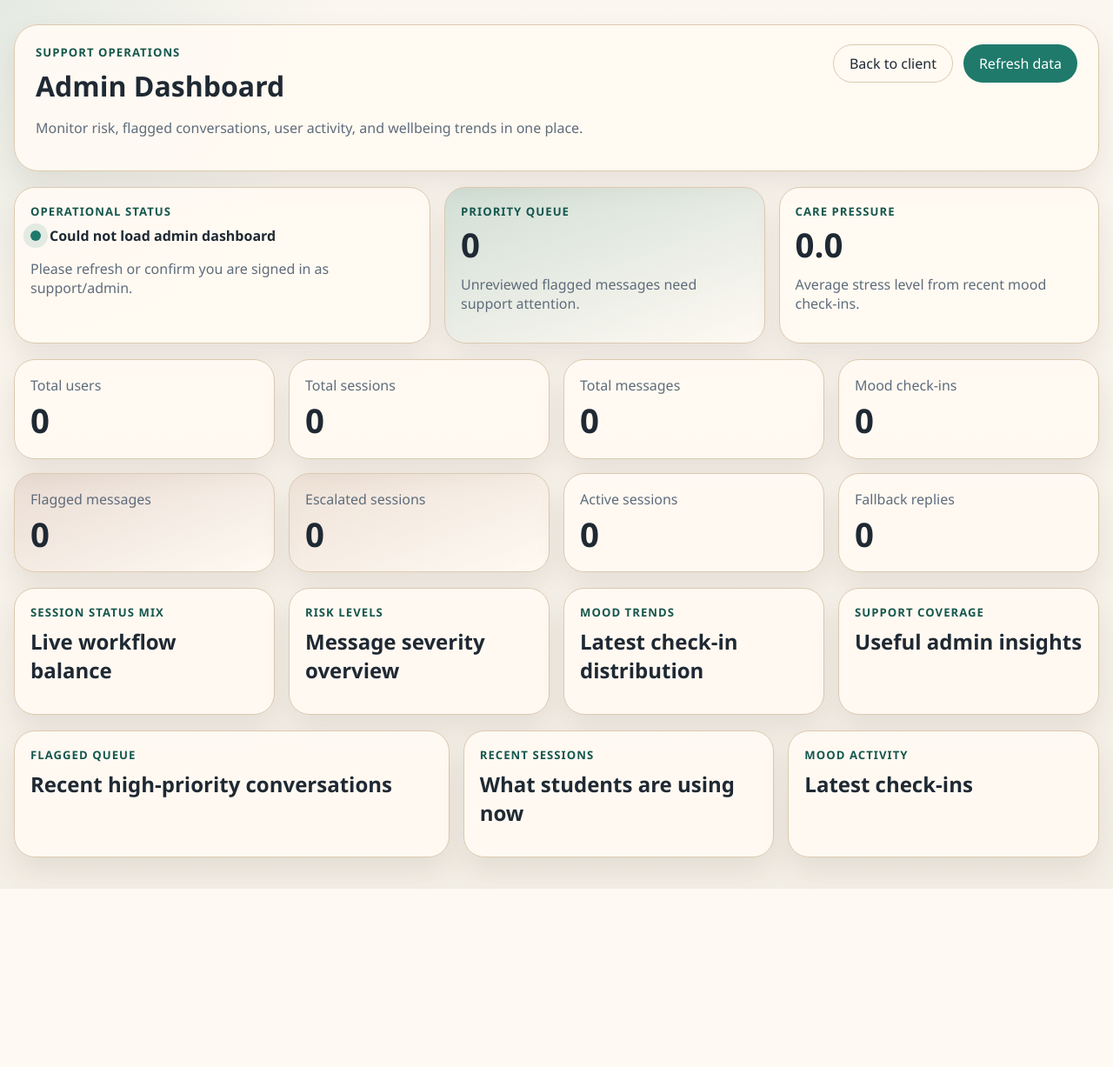
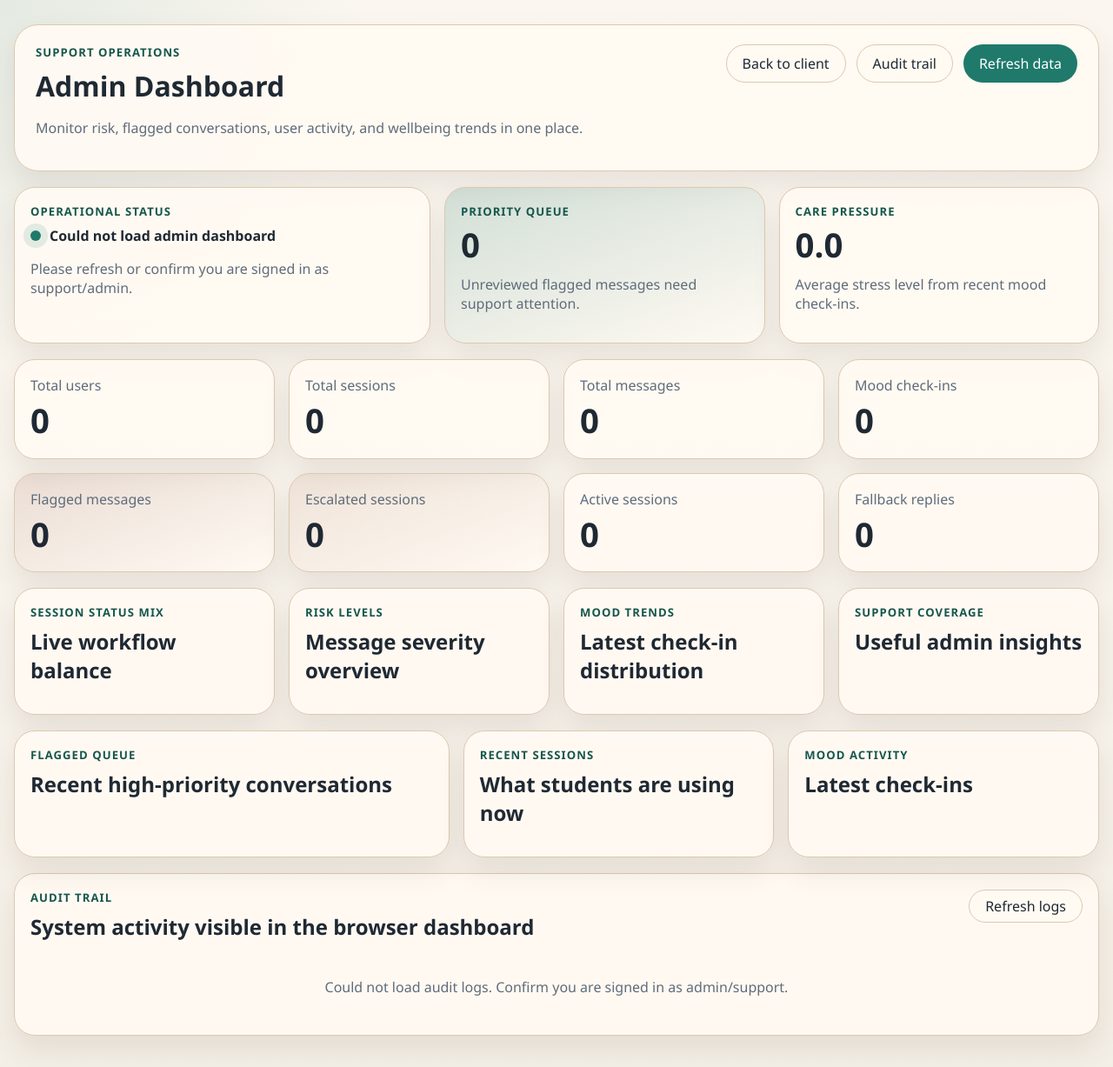
Before and after one commit to nomfundo3/Mental_health_system, a Django app: page /admin-support/ in a window 1280 px wide. Shown: the whole page at 87% size. Before the commit the page ends 1022 px from the top, so only its background shows below. Run offline with Django 5.2, Linux system fonts and the light colour scheme; a user stored in the database is signed in; data comes from the database, SQL or seed files in the repository; both versions use the stored data as it was after the commit; data that the repository does not hold is empty.

Commit message:
admin dashboard

```diff
--- a/mental_health_chatbot/backend/apps/admin_panel/views.py
+++ b/mental_health_chatbot/backend/apps/admin_panel/views.py
@@ -1,5 +1,7 @@
 from django.contrib.auth import get_user_model
+from django.contrib.auth.decorators import login_required
 from django.db.models import Avg, Count
+from django.core.exceptions import PermissionDenied
 from django.shortcuts import render
 
 from rest_framework.permissions import IsAuthenticated
@@ -69,7 +71,11 @@ class AuditLogsView(APIView):
         return Response({"audit_logs": data})
 
 
+@login_required
 def audit_logs_page(request):
+    if not (request.user.is_staff or getattr(request.user, "role", "") in {"admin", "support"}):
+        raise PermissionDenied("You do not have permission to access audit logs.")
+
     logs = ChatMessage.objects.select_related(
         "session",
         "session__user"
--- a/mental_health_chatbot/backend/config/urls.py
+++ b/mental_health_chatbot/backend/config/urls.py
@@ -1,10 +1,9 @@
-from django.contrib import admin
 from django.contrib.auth.decorators import login_required
 from django.core.exceptions import PermissionDenied
 from django.views.decorators.csrf import ensure_csrf_cookie
 from django.shortcuts import render
 from django.urls import include, path
-from django.views.decorators.csrf import ensure_csrf_cookie
+from django.views.generic import RedirectView
 
 
 @ensure_csrf_cookie
@@ -22,7 +21,7 @@ def admin_support(request):
 urlpatterns = [
     path("", home, name="home"),
     path("admin-support/", admin_support, name="admin-support"),
-    path("admin/", admin.site.urls),
+    path("admin/", RedirectView.as_view(url="/admin-support/", permanent=False)),
     path("api/users/", include("apps.users.urls")),
     path("api/chat/", include("apps.chat.urls")),
     path("api/recommendations/", include("apps.recommendations.urls")),
--- a/mental_health_chatbot/backend/static/css/admin_support.css
+++ b/mental_health_chatbot/backend/static/css/admin_support.css
@@ -98,16 +98,21 @@ a {
     cursor: pointer;
 }
 
+.secondary-link {
+    border: 1px solid var(--line);
+    color: var(--ink);
+    background: rgba(255, 250, 243, 0.96);
+}
+
 .primary-button {
     border: none;
     background: var(--accent);
     color: white;
 }
 
-.secondary-link {
-    border: 1px solid var(--line);
-    color: var(--ink);
-    background: rgba(255, 250, 243, 0.96);
+.compact-button {
+    min-height: 38px;
+    border-radius: 999px;
 }
 
 .hero-grid,
@@ -192,7 +197,8 @@ a {
 .breakdown-list,
 .insight-list,
 .queue-list,
-.stack-list {
+.stack-list,
+.audit-list {
     display: grid;
     gap: 12px;
 }
@@ -200,7 +206,8 @@ a {
 .breakdown-row,
 .insight-item,
 .queue-item,
-.stack-item {
+.stack-item,
+.audit-item {
     background: var(--panel-strong);
     border: 1px solid rgba(220, 201, 175, 0.72);
     border-radius: 18px;
@@ -247,7 +254,8 @@ a {
 }
 
 .queue-head,
-.stack-head {
+.stack-head,
+.audit-head {
     display: flex;
     align-items: center;
     justify-content: space-between;
@@ -256,12 +264,17 @@ a {
 }
 
 .queue-meta,
-.stack-meta {
+.stack-meta,
+.audit-meta {
     font-size: 0.9rem;
 }
 
 .wide-card {
     min-height: 100%;
+}
+
+.audit-section {
+    margin-top: 18px;
 }
 
 .empty-card {
--- a/mental_health_chatbot/backend/static/js/admin_support.js
+++ b/mental_health_chatbot/backend/static/js/admin_support.js
@@ -1,4 +1,6 @@
 const refreshButton = document.getElementById("refresh-dashboard");
+const showAuditLogsButton = document.getElementById("show-audit-logs");
+const refreshAuditLogsButton = document.getElementById("refresh-audit-logs");
 const dashboardHealth = document.getElementById("dashboard-health");
 const dashboardUpdated = document.getElementById("dashboard-updated");
 
@@ -21,6 +23,8 @@ const insightList = document.getElementById("insight-list");
 const flaggedQueue = document.getElementById("flagged-queue");
 const recentSessions = document.getElementById("recent-sessions");
 const recentCheckins = document.getElementById("recent-checkins");
+const auditSection = document.getElementById("audit-section");
+const auditLogList = document.getElementById("audit-log-list");
 
 function formatDate(value) {
     if (!value) {
@@ -37,6 +41,15 @@ function toTitleCase(value) {
     return value
         .replace(/_/g, " ")
         .replace(/\b\w/g, (letter) => letter.toUpperCase());
+}
+
+function escapeHtml(value = "") {
+    return String(value)
+        .replace(/&/g, "&amp;")
+        .replace(/</g, "&lt;")
+        .replace(/>/g, "&gt;")
+        .replace(/"/g, "&quot;")
+        .replace(/'/g, "&#39;");
 }
 
 function renderBreakdown(container, data) {
@@ -143,6 +156,29 @@ function renderRecentCheckins(items) {
     `).join("");
 }
 
+function renderAuditLogs(items) {
+    if (!items.length) {
+        auditLogList.innerHTML = '<div class="empty-card">No audit activity has been recorded yet.</div>';
+        return;
+    }
+
+    auditLogList.innerHTML = items.map((item) => `
+        <article class="audit-item">
+            <div class="audit-head">
+                <div>
+                    <strong>${escapeHtml(item.username)} | ${escapeHtml(item.session_title)}</strong>
+                    <div class="audit-meta">${formatDate(item.created_at)} | Session #${item.session_id} | ${escapeHtml(item.role)}</div>
+                </div>
+                <span class="queue-risk ${escapeHtml(item.risk_level)}">${escapeHtml(item.risk_level.toUpperCase())}</span>
+            </div>
+            <p>${escapeHtml(item.content || "No content was recorded.")}</p>
+            <div class="audit-meta">
+                Sentiment: ${escapeHtml(item.sentiment)}. Source: ${escapeHtml(item.source)}. Flagged: ${item.flagged ? "yes" : "no"}.
+            </div>
+        </article>
+    `).join("");
+}
+
 function renderDashboard(payload) {
     metricUsers.textContent = payload.totals.users;
     metricSessions.textContent = payload.totals.sessions;
@@ -191,5 +227,36 @@ async function loadDashboard() {
     }
 }
 
+async function loadAuditLogs() {
+    auditLogList.innerHTML = '<div class="empty-card">Loading audit logs.</div>';
+    refreshAuditLogsButton.disabled = true;
+
+    try {
+        const response = await fetch("/api/admin-panel/audit-logs/", {
+            credentials: "same-origin",
+        });
+        if (!response.ok) {
+            throw new Error(`Request failed with status ${response.status}`);
+        }
+
+        const payload = await response.json();
+        renderAuditLogs(payload.audit_logs || []);
+    } catch (error) {
+        auditLogList.innerHTML = '<div class="empty-card">Could not load audit logs. Confirm you are signed in as admin/support.</div>';
+    } finally {
+        refreshAuditLogsButton.disabled = false;
+    }
+}
+
 refreshButton.addEventListener("click", loadDashboard);
+showAuditLogsButton?.addEventListener("click", () => {
+    auditSection?.scrollIntoView({ behavior: "smooth", block: "start" });
+});
+refreshAuditLogsButton?.addEventListener("click", loadAuditLogs);
+
 loadDashboard();
+loadAuditLogs();
+
+if (window.location.hash === "#audit-section") {
+    auditSection?.scrollIntoView({ behavior: "smooth", block: "start" });
+}
--- a/mental_health_chatbot/backend/templates/admin_support.html
+++ b/mental_health_chatbot/backend/templates/admin_support.html
@@ -17,6 +17,7 @@
             </div>
             <div class="topbar-actions">
                 <a class="secondary-link" href="/">Back to client</a>
+                <button id="show-audit-logs" class="secondary-link" type="button">Audit trail</button>
                 <button id="refresh-dashboard" class="primary-button" type="button">Refresh data</button>
             </div>
         </header>
@@ -150,6 +151,19 @@
                 <div id="recent-checkins" class="stack-list"></div>
             </article>
         </section>
+
+        <section id="audit-section" class="panel-card audit-section">
+            <div class="panel-head">
+                <div>
+                    <p class="section-label">Audit trail</p>
+                    <h2>System activity visible in the browser dashboard</h2>
+                </div>
+                <button id="refresh-audit-logs" class="secondary-link compact-button" type="button">Refresh logs</button>
+            </div>
+            <div id="audit-log-list" class="audit-list">
+                <div class="empty-card">Loading audit logs.</div>
+            </div>
+        </section>
     </main>
 
     <script src="/static/js/admin_support.js"></script>
--- a/mental_health_chatbot/backend/templates/home.html
+++ b/mental_health_chatbot/backend/templates/home.html
@@ -24,6 +24,8 @@
                     <button id="show-mood-panel" class="nav-button" type="button">Mood check-in</button>
                     <button id="load-resources" class="nav-button" type="button">Resources</button>
                     <button id="load-flagged" class="nav-button hidden" type="button">Flagged review</button>
+                    <button id="open-dashboard" class="nav-button hidden" type="button">Dashboard</button>
+                    <button id="open-audit-trail" class="nav-button hidden" type="button">Audit trail</button>
                 </nav>
 
                 <div class="sidebar-history">
@@ -61,6 +63,7 @@
                         <button id="open-register" class="auth-button light-button" type="button">Sign up for free</button>
                     </div>
                     <div id="user-actions" class="topbar-actions hidden">
+                        <span id="topbar-role-badge" class="role-badge hidden">Admin</span>
                         <span id="topbar-user-label" class="user-pill">Guest</span>
                         <button id="open-admin-panel" class="auth-button light-button hidden" type="button">Admin panel</button>
                         <button id="open-account" class="auth-button light-button" type="button">Account</button>
```
Also changed, not shown: mental_health_chatbot/backend/apps/users/management/commands/create_admin_user.py (added, +37 -0 lines), mental_health_chatbot/backend/static/css/home.css (+8 -1 lines), mental_health_chatbot/backend/static/js/home.js (+22 -0 lines), mental_health_chatbot/backend/db.sqlite3.
